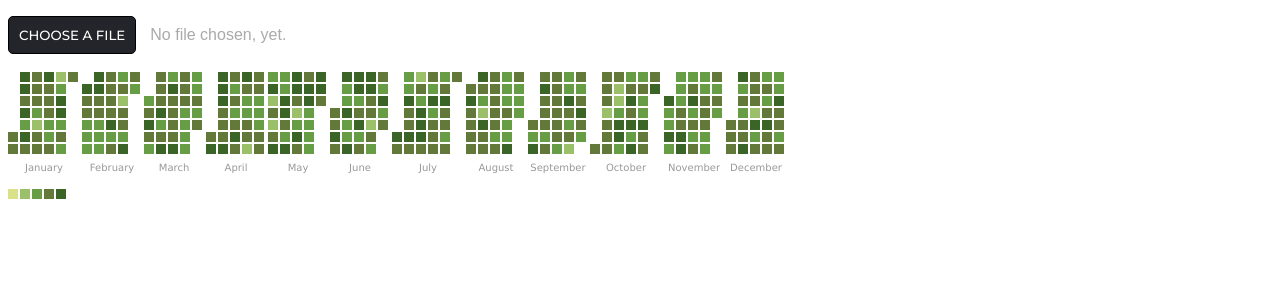
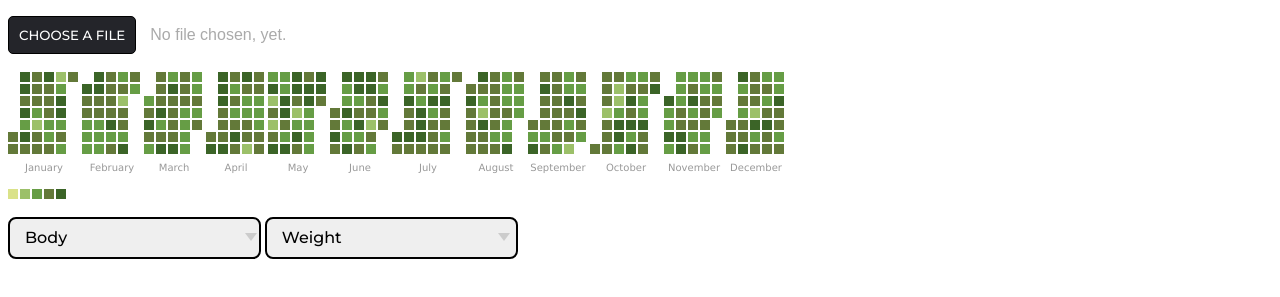
Before and after one commit to Reubensuju/ZamanyaVis-Project-Application, a plain HTML site: page index.html in a window 1280 px wide. Shown: the part 99-396 px from the top of the page. Drawn offline with nearby package versions, Linux system fonts and the light colour scheme.

Commit message:
Added 2 Interactive Dropdown Menus (Dataset Attributes)

```diff
--- a/index.html
+++ b/index.html
@@ -15,6 +15,7 @@
 <script src="https://www.papaparse.com/resources/js/papaparse.js"></script>
 <script type="text/javascript" src="//d3js.org/d3.v3.min.js"></script>
 <script src= "plugins/cal-heatmap-master/cal-heatmap.min.js"> </script>
+<script src="https://ajax.googleapis.com/ajax/libs/jquery/1.11.1/jquery.min.js"></script>
 
 
 </head>
@@ -34,8 +35,24 @@
 <br>
 
 <div id="cal-heatmap"></div>
+<br>
 
+<div class="select-box" style="display:inline">
+  <select id="datatype">
+    <option value="Body">Body</option>
+    <option value="Foods">Foods</option>
+    <option value="Activities">Activities</option>
+    <option value="Sleep">Sleep</option>
+  </select>
+</div>
 
+<div class="select-box" style="display:inline">
+  <select id="attribute">
+    <option value="Weight">Weight</option>
+    <option value="BMI">BMI</option>
+    <option value="Fat">Fat</option>
+  </select>
+</div>
 
 </body>
 
@@ -43,6 +60,7 @@
 <script src= "static/js/tabular.js"> </script>
 <script src= "static/js/heatmap_cal.js"> </script>
 <script src= "static/js/fileInput.js"> </script>
+<script src= "static/js/dropdown.js"> </script>
 
 
 </html>
--- a/static/css/styling.css
+++ b/static/css/styling.css
@@ -27,3 +27,30 @@
   font-family: sans-serif;
   color: #aaa;
 }
+
+.select-box{
+  width: 300px;
+  position: relative;
+}
+.select-box select{
+  height: 42px;
+  padding: 10px 15px;
+  line-height: 18px;
+  font-size: 16px;
+  font-family: 'Montserrat', sans-serif;
+  border-radius: 8px;
+  width: 20%;
+  border: 2px solid;
+  appearance: none;
+}
+.select-box:after{
+  content: "";
+  position: absolute;
+  right: 8px;
+  top: 50%;
+  margin-top: -4px;
+  border-top: 8px solid #ccc;
+  border-left: 6px solid transparent;
+  border-right: 6px solid transparent;
+  pointer-events:none;
+}
--- /dev/null
+++ b/static/js/dropdown.js
@@ -0,0 +1,18 @@
+$(document).ready(function() {
+
+    $("#datatype").change(function() {
+        var val = $(this).val();
+        if (val == "Body") {
+            $("#attribute").html("<option value='Weight'>Weight</option><option value='BMI'>BMI</option><option value='Fat'>Fat</option>");
+        } else if (val == "Foods") {
+            $("#attribute").html("<option value='Calories In'>Calories In</option>");
+
+        } else if (val == "Activities") {
+            $("#attribute").html("<option value='Calories Burned'>Calories Burned</option><option value='Steps'>Steps</option><option value='Distance'>Distance</option><option value='Floors'>Floors</option><option value='Minutes Sedentary'>Minutes Sedentary</option><option value='Minutes Lightly Active'>Minutes Lightly Active</option><option value='Minutes Fairly Active'>Minutes Fairly Active</option><option value='Minutes Very Active'>Minutes Very Active</option><option value='Activity Calories'>Activity Calories</option>");
+        } else if (val == "Sleep") {
+            $("#attribute").html("<option value='Minutes Asleep'>Minutes Asleep</option><option value='Minutes Awake'>Minutes Awake</option>");
+        }
+    });
+
+
+});
--- a/static/js/heatmap_cal.js
+++ b/static/js/heatmap_cal.js
@@ -5,6 +5,6 @@ var cal = new CalHeatMap();
 	id : "graph_c",
 	domain : "month",			// Group data by month
 	subDomain : "day",			// Split each month by days
-	range : 12,					// Just display 3 months
+	range : 12,					// Just display number of months
 	legend: [20, 40, 60, 80] 	// Custom threshold for the scale
   });
--- a/static/js/tabular.js
+++ b/static/js/tabular.js
@@ -3,7 +3,6 @@ const fileInput = document.querySelector('.fileInput');
 fileInput.addEventListener('change', () => {
   Papa.parse(fileInput.files[0], {
     download: true,
-    header: true,
     keepEmptyRows: false,
     skipEmptyLines: true,
     step: function(row) {
@@ -11,6 +10,7 @@ fileInput.addEventListener('change', () => {
     },
     complete: function(results) {
       console.log(data);
+      console.log(data[2][0])
     }
   });
 });
```
